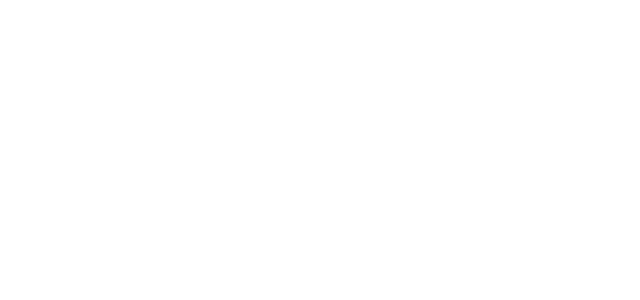
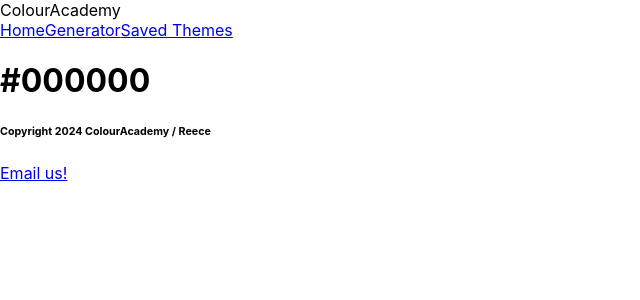
Before and after one commit to reecewdoyle/oct23-t3w8-colouracademy, a React (Create React App) app: page /generator in a window 1280 px wide. Before the commit this address had no page. Shown: the top 300 px of the page, without its empty margins (0-640 px from the left). Built offline with nearby package versions, Linux system fonts and the light colour scheme.

Commit message:
feat!: basecolour for form is setup in global state

```diff
--- a/src/App.js
+++ b/src/App.jsx
@@ -1,6 +1,7 @@
 import { Route, Routes } from "react-router-dom";
 import Template from "./pages/_TemplatePage";
 import HomePage from "./pages/HomePage";
+import GeneratorPage from "./pages/GeneratorPage";
 
 
 function App() {
@@ -14,7 +15,7 @@ function App() {
         <Route index element={<HomePage />} />
         {/* localhost:3000// */}
         {/* <Route path="/" element={<HomePage />} /> */}
-        {/* <Route path="generator" element={<GeneratorPage />} /> */}
+        <Route path="generator" element={<GeneratorPage />} />
         {/* <Route path="generator/saved" element={<SavedThemesPage />} /> */}
       </Route>
     </Routes>
--- /dev/null
+++ b/src/contexts/baseColourContext.js
@@ -0,0 +1,41 @@
+import { createContext, useContext, useEffect, useState } from "react";
+import { useLocalStorage } from "react-use";
+
+
+export const BaseColourGlobalDataContext = createContext("#000000")
+export const BaseColourGlobalDispatchContext = createContext(null);
+
+export function useBaseColourGlobalData(){
+	return useContext(BaseColourGlobalDataContext);
+}
+
+export function useBaseColourGlobalDispatch(){
+	return useContext(BaseColourGlobalDispatchContext);
+}
+
+
+export function BaseColourProvider({children}){
+	let [baseColour, setBaseColour] = useState("#000000");
+
+	let [baseColourLocalStorage, setBaseColourLocalStorage] = useLocalStorage("css-basecolour", "#000000");
+
+	useEffect(() => {
+		// On component load, read from localstorage and set it to state
+		setBaseColour(baseColourLocalStorage);
+	// eslint-disable-next-line react-hooks/exhaustive-deps
+	}, []);
+
+	useEffect(() => {
+		// When baseColour updates, write the new value to localstorage
+		setBaseColourLocalStorage(baseColour);
+	// eslint-disable-next-line react-hooks/exhaustive-deps
+	}, [baseColour]);
+
+	return (
+		<BaseColourGlobalDataContext.Provider value={baseColour}>
+			<BaseColourGlobalDispatchContext.Provider value={setBaseColour}>
+				{children}
+			</BaseColourGlobalDispatchContext.Provider>
+		</BaseColourGlobalDataContext.Provider>
+	)
+}
--- a/src/index.js
+++ b/src/index.js
@@ -1,15 +1,18 @@
 import React from 'react';
 import ReactDOM from 'react-dom/client';
 import './styles/index.css';
-import App from './App';
+import App from './App.jsx';
 import reportWebVitals from './reportWebVitals';
 import { BrowserRouter } from 'react-router-dom';
+import { BaseColourProvider } from './contexts/baseColourContext.js';
 
 const root = ReactDOM.createRoot(document.getElementById('root'));
 root.render(
   <React.StrictMode>
     <BrowserRouter>
-      <App />
+        <BaseColourProvider>
+          <App />
+        </BaseColourProvider>
     </BrowserRouter>
   </React.StrictMode>
 );
--- /dev/null
+++ b/src/pages/GeneratorPage.jsx
@@ -0,0 +1,30 @@
+import { useEffect, useState } from "react";
+import { useBaseColourGlobalData, useBaseColourGlobalDispatch } from "../contexts/baseColourContext";
+
+
+
+export default function GeneratorPage(){
+
+	// Base colour from form
+	let [formBaseColour, setFormBaseColour] = useState("#000000");
+
+	// Base colour from global state
+	let baseColourGlobal = useBaseColourGlobalData();
+	// let baseColourGlobalRaw = useContext(BaseColourGlobalDataContext);
+	let setBaseColourGlobal = useBaseColourGlobalDispatch();
+
+	// On component mount, set local form value to global state value
+	useEffect(() => {
+		setFormBaseColour(baseColourGlobal);
+	}, [baseColourGlobal]);
+
+	return(
+		<div>
+			{/* Base colour input form */}
+			<h1>{formBaseColour}</h1>
+
+			{/* CSS theme generator component  */}
+		</div>
+	)
+
+}
```
Also changed, not shown: 1 other file (tests, documents, lock files or other folders).
